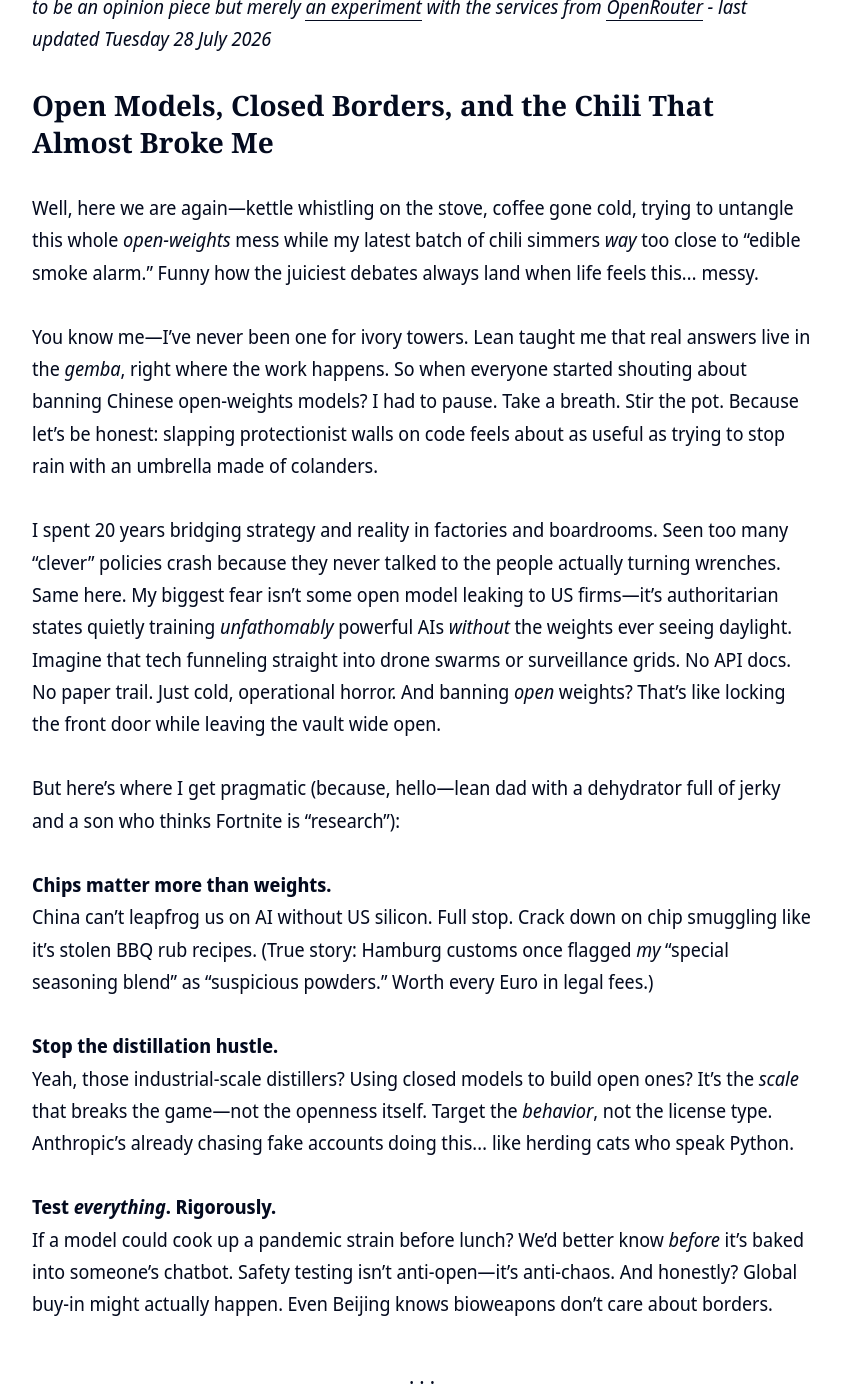
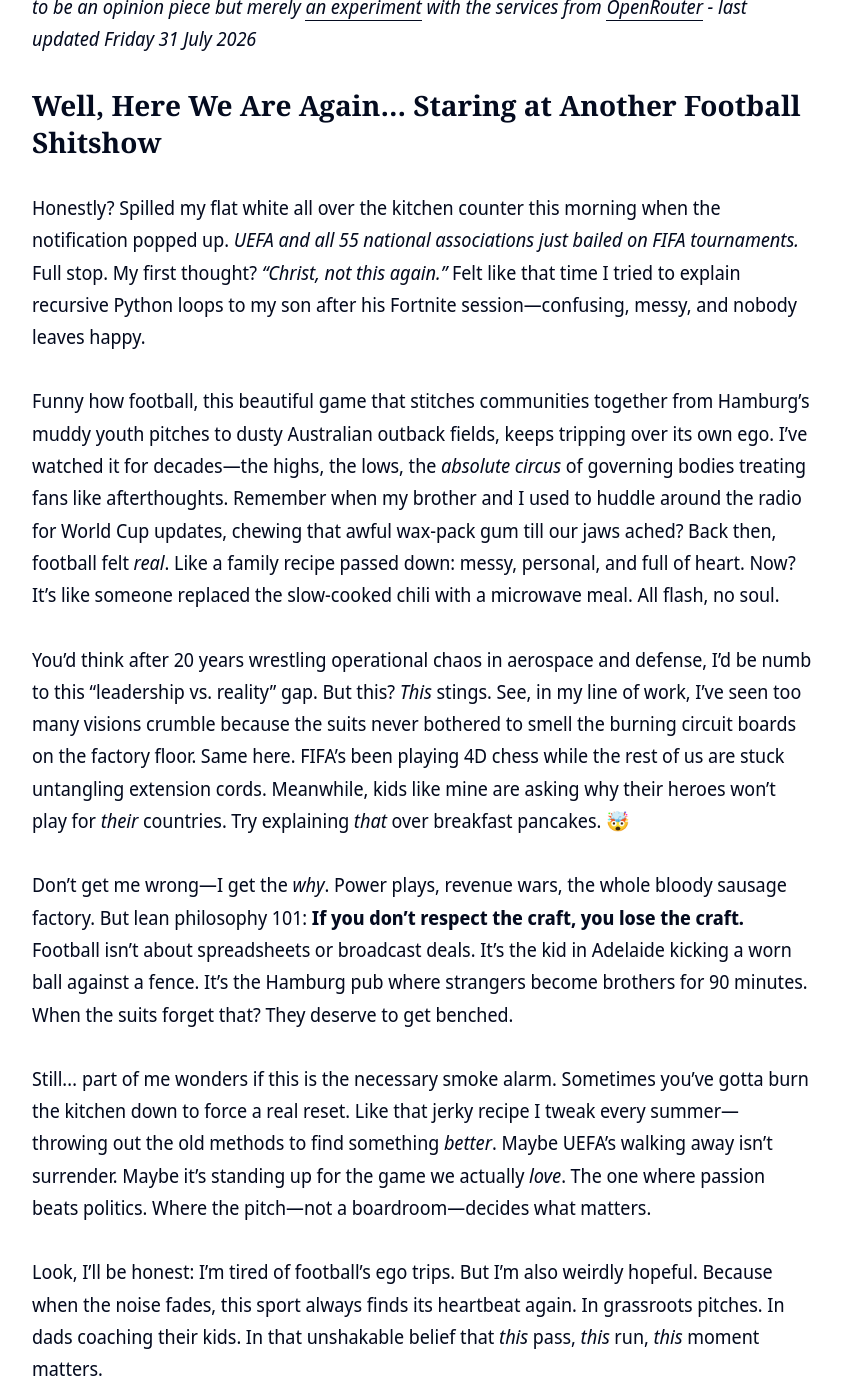
Before and after one commit to clintjb/clintjb.github.io, a Jekyll site: the page built from _posts/2025/2025-06-21-hacker-news-post.md, in a window 1280 px wide and 1400 px high, scrolled down 1046 px. Shown: the whole window, without its empty margins (218-1060 px from the left). Built offline with Jekyll 4.4.1, drawn with Linux system fonts in a browser that asks for light colours; nearby versions of some CDN libraries; some of the changed text lies outside the part shown.

Commit message:
Updated Weekly Post

```diff
--- a/_posts/2025/2025-06-21-hacker-news-post.md
+++ b/_posts/2025/2025-06-21-hacker-news-post.md
@@ -11,41 +11,24 @@ image: '/images/posts/2025/weekly.jpg'
 ---
 ![](/images/posts/2025/weekly.jpg)
 
-_⚠️ **THIS POST IS GENERATED WITH LLMs**: This post is newly generated a few times a week based on trending articles from hacker news. It takes the tone of my writing style, takes the topic from Hacker News - throws in some LLM magic and generates this post. Please be aware I don't read what gets generated here - it means I may agree, I may not - its a crap shoot - its not meant to be an opinion piece but merely [an experiment](https://github.com/clintjb/Weekly-Post) with the services from [OpenRouter](https://openrouter.ai) - last updated Tuesday 28 July 2026_
+_⚠️ **THIS POST IS GENERATED WITH LLMs**: This post is newly generated a few times a week based on trending articles from hacker news. It takes the tone of my writing style, takes the topic from Hacker News - throws in some LLM magic and generates this post. Please be aware I don't read what gets generated here - it means I may agree, I may not - its a crap shoot - its not meant to be an opinion piece but merely [an experiment](https://github.com/clintjb/Weekly-Post) with the services from [OpenRouter](https://openrouter.ai) - last updated Friday 31 July 2026_
 
-## Open Models, Closed Borders, and the Chili That Almost Broke Me
+## Well, Here We Are Again… Staring at Another Football Shitshow
 
-Well, here we are again—kettle whistling on the stove, coffee gone cold, trying to untangle this whole *open-weights* mess while my latest batch of chili simmers *way* too close to "edible smoke alarm." Funny how the juiciest debates always land when life feels this… messy.
+Honestly? Spilled my flat white all over the kitchen counter this morning when the notification popped up. *UEFA and all 55 national associations just bailed on FIFA tournaments.* Full stop. My first thought? *"Christ, not this again."* Felt like that time I tried to explain recursive Python loops to my son after his Fortnite session—confusing, messy, and nobody leaves happy.
 
-You know me—I’ve never been one for ivory towers. Lean taught me that real answers live in the *gemba*, right where the work happens. So when everyone started shouting about banning Chinese open-weights models? I had to pause. Take a breath. Stir the pot. Because let’s be honest: slapping protectionist walls on code feels about as useful as trying to stop rain with an umbrella made of colanders.
+Funny how football, this beautiful game that stitches communities together from Hamburg’s muddy youth pitches to dusty Australian outback fields, keeps tripping over its own ego. I’ve watched it for decades—the highs, the lows, the *absolute circus* of governing bodies treating fans like afterthoughts. Remember when my brother and I used to huddle around the radio for World Cup updates, chewing that awful wax-pack gum till our jaws ached? Back then, football felt *real*. Like a family recipe passed down: messy, personal, and full of heart. Now? It’s like someone replaced the slow-cooked chili with a microwave meal. All flash, no soul.
 
-I spent 20 years bridging strategy and reality in factories and boardrooms. Seen too many "clever" policies crash because they never talked to the people actually turning wrenches. Same here. My biggest fear isn’t some open model leaking to US firms—it’s authoritarian states quietly training *unfathomably* powerful AIs *without* the weights ever seeing daylight. Imagine that tech funneling straight into drone swarms or surveillance grids. No API docs. No paper trail. Just cold, operational horror. And banning *open* weights? That’s like locking the front door while leaving the vault wide open.
+You’d think after 20 years wrestling operational chaos in aerospace and defense, I’d be numb to this "leadership vs. reality" gap. But this? *This* stings. See, in my line of work, I’ve seen too many visions crumble because the suits never bothered to smell the burning circuit boards on the factory floor. Same here. FIFA’s been playing 4D chess while the rest of us are stuck untangling extension cords. Meanwhile, kids like mine are asking why their heroes won’t play for *their* countries. Try explaining *that* over breakfast pancakes. 🤯
 
-But here’s where I get pragmatic (because, hello—lean dad with a dehydrator full of jerky and a son who thinks Fortnite is "research"):
+Don’t get me wrong—I get the *why*. Power plays, revenue wars, the whole bloody sausage factory. But lean philosophy 101: **If you don’t respect the craft, you lose the craft.** Football isn’t about spreadsheets or broadcast deals. It’s the kid in Adelaide kicking a worn ball against a fence. It’s the Hamburg pub where strangers become brothers for 90 minutes. When the suits forget that? They deserve to get benched.
 
-**Chips matter more than weights.**
-China can’t leapfrog us on AI without US silicon. Full stop. Crack down on chip smuggling like it’s stolen BBQ rub recipes. (True story: Hamburg customs once flagged *my* "special seasoning blend" as "suspicious powders." Worth every Euro in legal fees.)
+Still… part of me wonders if this is the necessary smoke alarm. Sometimes you’ve gotta burn the kitchen down to force a real reset. Like that jerky recipe I tweak every summer—throwing out the old methods to find something *better*. Maybe UEFA’s walking away isn’t surrender. Maybe it’s standing up for the game we actually *love*. The one where passion beats politics. Where the pitch—not a boardroom—decides what matters.
 
-**Stop the distillation hustle.**
-Yeah, those industrial-scale distillers? Using closed models to build open ones? It’s the *scale* that breaks the game—not the openness itself. Target the *behavior*, not the license type. Anthropic’s already chasing fake accounts doing this… like herding cats who speak Python.
+Look, I’ll be honest: I’m tired of football’s ego trips. But I’m also weirdly hopeful. Because when the noise fades, this sport always finds its heartbeat again. In grassroots pitches. In dads coaching their kids. In that unshakable belief that *this* pass, *this* run, *this* moment matters.
 
-**Test *everything*. Rigorously.**
-If a model could cook up a pandemic strain before lunch? We’d better know *before* it’s baked into someone’s chatbot. Safety testing isn’t anti-open—it’s anti-chaos. And honestly? Global buy-in might actually happen. Even Beijing knows bioweapons don’t care about borders.
+So yeah. Pour yourself a whisky. Put on *actual* football highlights—not this corporate nonsense. And remember: the game’s never been about the suits in suits. It’s about us. The fans. The players. The weirdos who still believe in magic on grass.
 
----
+Now if you’ll excuse me… I’ve got a dehydrator full of jerky, a son asking why "UEFA" sounds like a WiFi password, and a quiet hope that maybe—*just maybe*—they’ll get it right next time.
 
-Which brings me to my chili epiphany. *(Bear with me.)*
-
-Last week, my kid and I were tweaking his Fortnite stats script—GitHub Actions, Python, the whole jazz. He asked, "Why not just *give* the code to everyone?" Smart kid. But then I asked: *What if someone took that code and pointed it at something… mean?*
-
-We didn’t lock the repo. But we *did* bake in checks. Tested it like mad. And when it went live? We watched.
-
-Openness without responsibility is just noise. But closed systems without *transparency*? That’s how you bake blind spots into the future.
-
-Funny thing: the best solutions always live in the messy middle. Not locked away. Not wild west. Just *thoughtful*. Like chili. (By the way—**never skip the "over the top" braise step. Trust me.**)
-
-So yeah—I signed that open-weights letter. But I’m also pushing hard for the *real* fixes: chip controls, anti-distillery ops, safety testing that treats models like nuclear reactors. Not because I’m scared of competition (ha!), but because the stakes? They’re not theoretical. They’re sitting right here in my kitchen, watching me burn dinner while trying to save the world.
-
-Pass the whisky. And the fire extinguisher.
-
-🌮 *P.S. If you’ve tried open-model distillation at home (looking at you, garage hackers), slide into my DMs. Let’s talk guardrails. Before the chili smoke sets off the alarms again.*
+Onwards. ⚽
```
